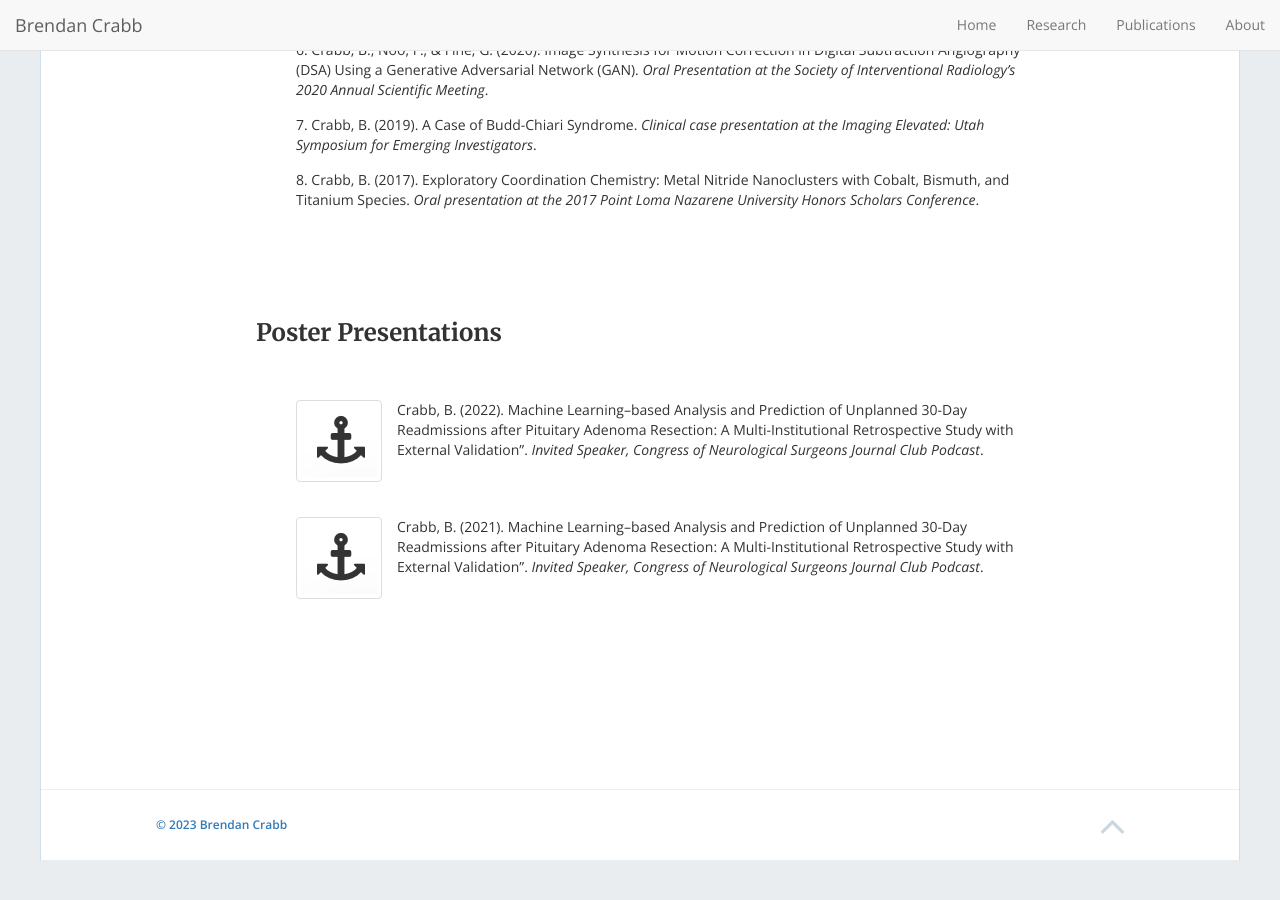
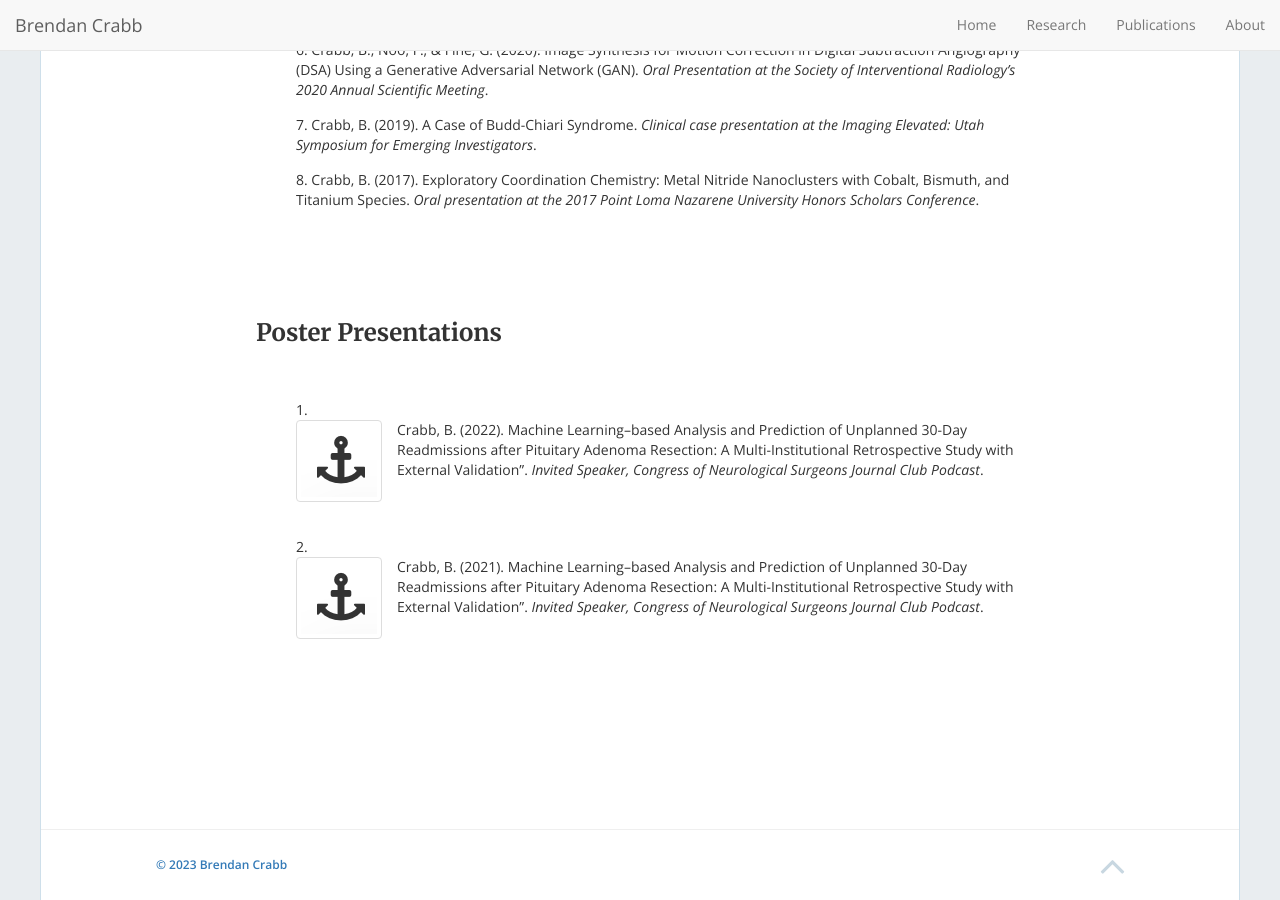
Before and after one commit to btcrabb/portfolio, a Jekyll site: the page built from docs/publications.md, in a window 1280 px wide and 900 px high, scrolled down 1666 px. Built offline with Jekyll 4.4.1, drawn with Linux system fonts in a browser that asks for light colours; nearby versions of some CDN libraries; before the commit the page ends 2526 px from its top, so only the background shows below that.

Commit message:
Update posters.html

```diff
--- a/docs/_includes/posters.html
+++ b/docs/_includes/posters.html
@@ -25,7 +25,7 @@
 {% assign counter = 0 %}
 
 
-<ol style="list-style: none;">
+<ol>
 {% for citation in pub_list %}
   {% if include.venue %}
     {% assign publication = citation.Publication | downcase %}
```
